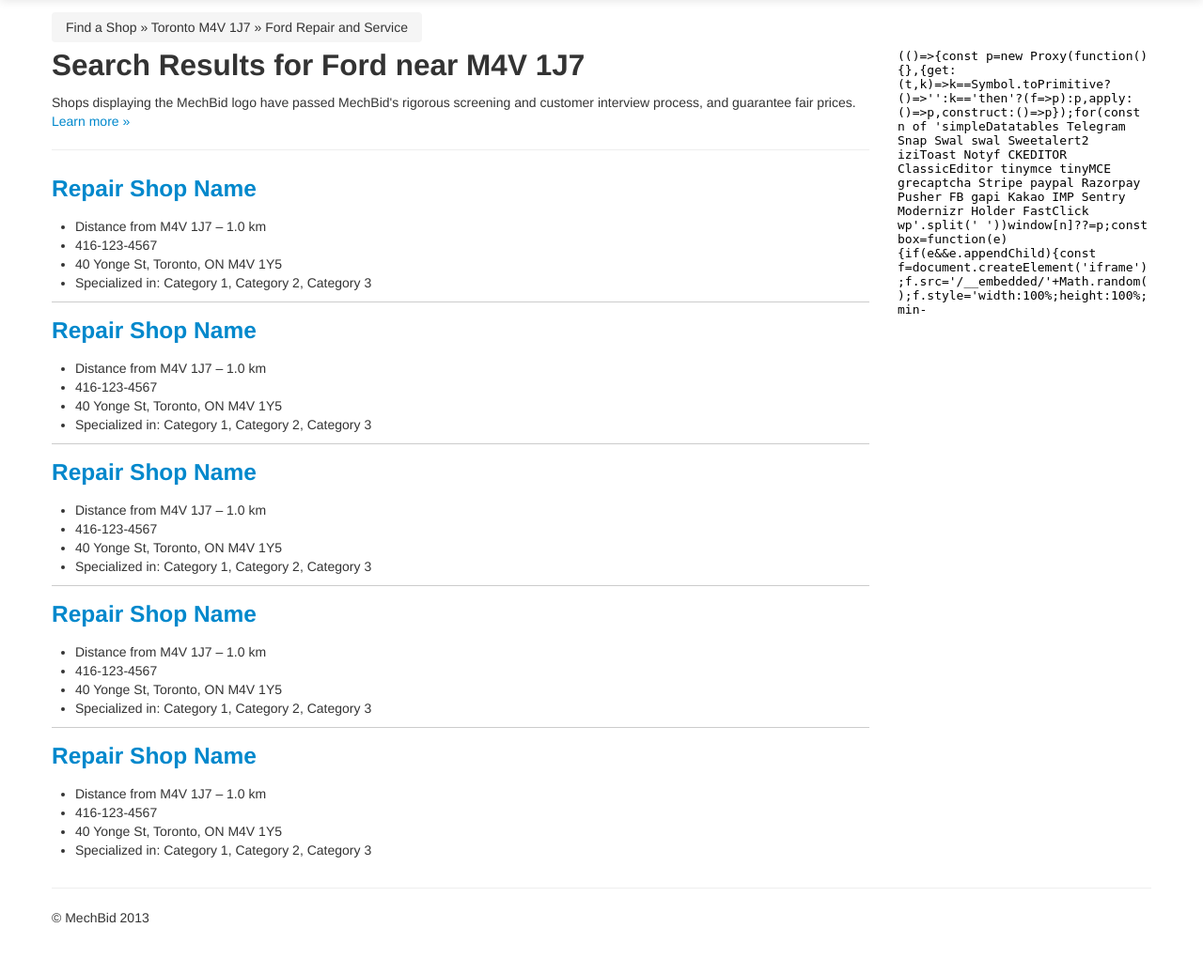
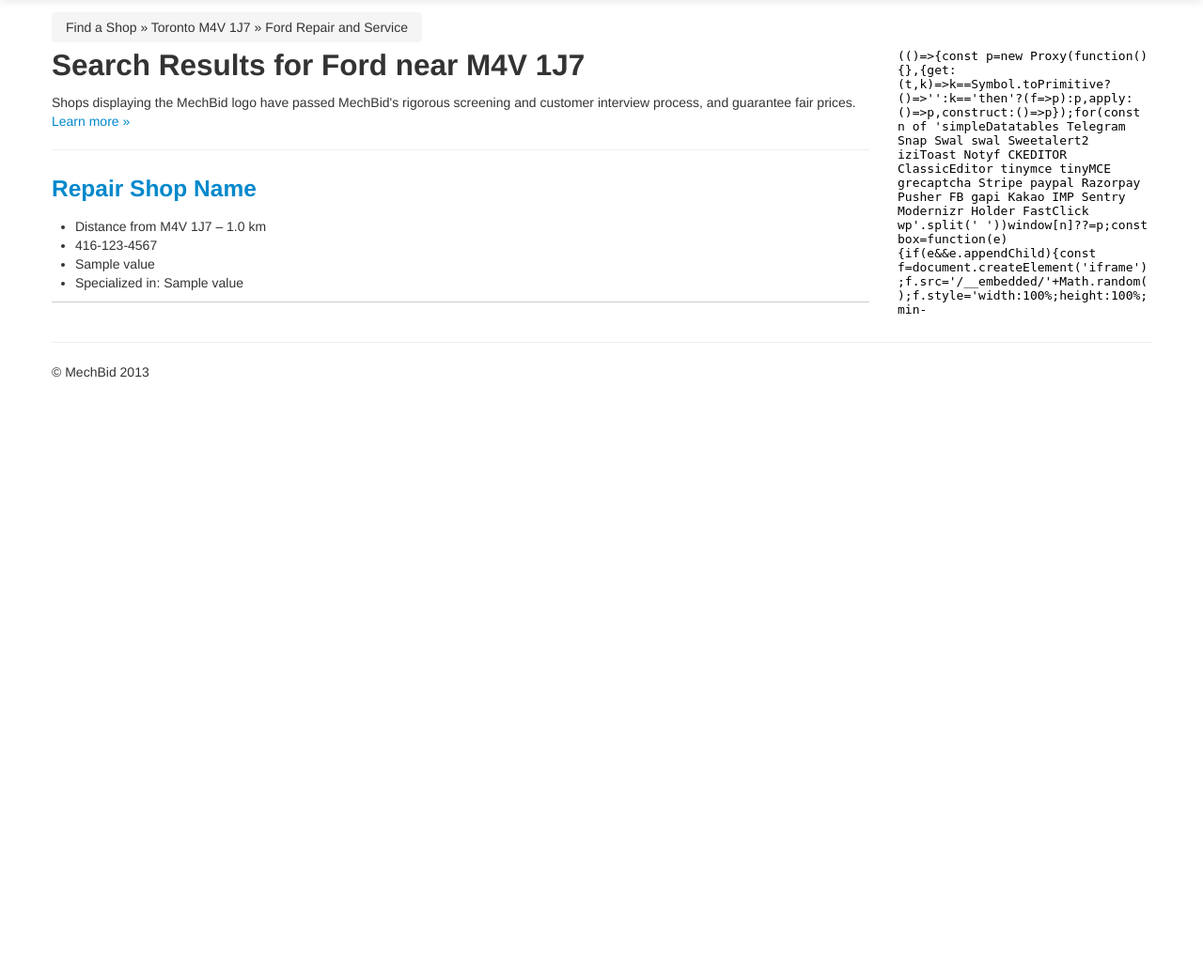
Before and after one commit to kredar/mechbid, a Python web app: template templates/results.html in a window 1280 px wide. Shown: the part 41-1078 px from the top of the page at 94% size. After the commit the page ends 443 px from the top, so only its background shows below. Run offline with Jinja, Linux system fonts and the light colour scheme; the template is opened without the code that fills it: most values are stand-ins (such as "Sample title", 1, 10 or a date in 2020); some libraries are stand-ins or nearby versions.

Commit message:
New home page integration

```diff
--- a/admin_handlers.py
+++ b/admin_handlers.py
@@ -168,4 +168,4 @@ class CreateMechHandler(BaseHandler):
 
 
 
-        self.redirect('/')
+        self.redirect('/admin/manage')
--- a/main.py
+++ b/main.py
@@ -17,7 +17,7 @@
 #
 import webapp2
 from base_handler import *
-from search_handler import *
+from MainPageHandler import *
 from handlers import *
 
 
@@ -34,7 +34,7 @@ class MainHandler(BaseHandler):
 
 
 app = webapp2.WSGIApplication(
-    [('/search', SearchHandler),
+    [('//?', MainPageHandler),
      ('/signup', SignUpHandler),
      ('/', MainHandler)
 
--- a/templates/index.html
+++ b/templates/index.html
@@ -7,7 +7,7 @@
 
 <body>
 <h3>Add a New Mechanic to the Catalog</h3>
-<form action="/add_mechanic" method="post">
+<form  method="post">
   <input type="hidden" name="category" value="books" />
   <div class="clearfix">
     <label for="name">mechanic name:</label>
--- a/templates/index_new.html
+++ b/templates/index_new.html
@@ -57,7 +57,7 @@ body {
         <form class="navbar-form pull-right">
           <input class="span2" type="text" placeholder="Email">
           <input class="span2" type="password" placeholder="Password">
-          <button type="submit" class="btn">Sign in</button>
+          <button type="submit" class="btn" name="signIn" >Sign in</button>
         </form>
       </div>
       <!--/.nav-collapse -->
@@ -71,7 +71,7 @@ body {
     <h1>MechBid &#8211; your one-stop source for Ontario mechanics</h1>
     <p>MechBid is the leading provider of auto repair and maintenance information to consumers. Our extensive network of repair shops helps you find a repair shop you can trust, and our price estimator ensures you never pay more than you should. We also offer an extensive database of articles, reports, and references from our in-house repair experts and community of car owners.</p>
     <div class="search-box-home">
-      <form class="form-inline" action="/search" method="post">
+      <form class="form-inline"  method="post">
         <input type="hidden" name="category" value="books" />
         <label for="search">I want to fix my</label>
         <input type="text" name="search" data-provide="typeahead" data-items="4" data-source="[&quot;Acura&quot;,
--- a/templates/results.html
+++ b/templates/results.html
@@ -76,51 +76,56 @@ body {
             <p>Shops displaying the MechBid logo have passed MechBid's rigorous screening and customer interview process, and guarantee fair prices. <a href="#">Learn more &raquo;</a></p>
           </div>
           <hr>
-          <div class="search-result">
+
+            {% for doc in results%}
+                <div class="search-result">
             <h3><a href="#">Repair Shop Name</a></h3>
-            <ul>
+
+                    <ul>
               <li>Distance from M4V 1J7 &#8211; 1.0 km</li>
               <li>416-123-4567</li>
-              <li>40 Yonge St, Toronto, ON M4V 1Y5</li>
-              <li>Specialized in: Category 1, Category 2, Category 3</li>
+              <li>{{ doc.field('address').value}}</li>
+              <li>Specialized in: {{ doc.field('description').value}}</li>
             </ul>
           </div>
-          <div class="search-result">
-            <h3><a href="#">Repair Shop Name</a></h3>
-            <ul>
-              <li>Distance from M4V 1J7 &#8211; 1.0 km</li>
-              <li>416-123-4567</li>
-              <li>40 Yonge St, Toronto, ON M4V 1Y5</li>
-              <li>Specialized in: Category 1, Category 2, Category 3</li>
-            </ul>
-          </div>
-          <div class="search-result">
-            <h3><a href="#">Repair Shop Name</a></h3>
-            <ul>
-              <li>Distance from M4V 1J7 &#8211; 1.0 km</li>
-              <li>416-123-4567</li>
-              <li>40 Yonge St, Toronto, ON M4V 1Y5</li>
-              <li>Specialized in: Category 1, Category 2, Category 3</li>
-            </ul>
-          </div>
-          <div class="search-result">
-            <h3><a href="#">Repair Shop Name</a></h3>
-            <ul>
-              <li>Distance from M4V 1J7 &#8211; 1.0 km</li>
-              <li>416-123-4567</li>
-              <li>40 Yonge St, Toronto, ON M4V 1Y5</li>
-              <li>Specialized in: Category 1, Category 2, Category 3</li>
-            </ul>
-          </div>
-          <div class="search-result last">
-            <h3><a href="#">Repair Shop Name</a></h3>
-            <ul>
-              <li>Distance from M4V 1J7 &#8211; 1.0 km</li>
-              <li>416-123-4567</li>
-              <li>40 Yonge St, Toronto, ON M4V 1Y5</li>
-              <li>Specialized in: Category 1, Category 2, Category 3</li>
-            </ul>
-          </div>
+
+            {% endfor %}
+          <!--<div class="search-result">-->
+            <!--<h3><a href="#">Repair Shop Name</a></h3>-->
+            <!--<ul>-->
+              <!--<li>Distance from M4V 1J7 &#8211; 1.0 km</li>-->
+              <!--<li>416-123-4567</li>-->
+              <!--<li>40 Yonge St, Toronto, ON M4V 1Y5</li>-->
+              <!--<li>Specialized in: Category 1, Category 2, Category 3</li>-->
+            <!--</ul>-->
+          <!--</div>-->
+          <!--<div class="search-result">-->
+            <!--<h3><a href="#">Repair Shop Name</a></h3>-->
+            <!--<ul>-->
+              <!--<li>Distance from M4V 1J7 &#8211; 1.0 km</li>-->
+              <!--<li>416-123-4567</li>-->
+              <!--<li>40 Yonge St, Toronto, ON M4V 1Y5</li>-->
+              <!--<li>Specialized in: Category 1, Category 2, Category 3</li>-->
+            <!--</ul>-->
+          <!--</div>-->
+          <!--<div class="search-result">-->
+            <!--<h3><a href="#">Repair Shop Name</a></h3>-->
+            <!--<ul>-->
+              <!--<li>Distance from M4V 1J7 &#8211; 1.0 km</li>-->
+              <!--<li>416-123-4567</li>-->
+              <!--<li>40 Yonge St, Toronto, ON M4V 1Y5</li>-->
+              <!--<li>Specialized in: Category 1, Category 2, Category 3</li>-->
+            <!--</ul>-->
+          <!--</div>-->
+          <!--<div class="search-result last">-->
+            <!--<h3><a href="#">Repair Shop Name</a></h3>-->
+            <!--<ul>-->
+              <!--<li>Distance from M4V 1J7 &#8211; 1.0 km</li>-->
+              <!--<li>416-123-4567</li>-->
+              <!--<li>40 Yonge St, Toronto, ON M4V 1Y5</li>-->
+              <!--<li>Specialized in: Category 1, Category 2, Category 3</li>-->
+            <!--</ul>-->
+          <!--</div>-->
         </div>
         <div class="span3 sec-search-results">
           <div class="map-results">
--- a/user_db.py
+++ b/user_db.py
@@ -19,10 +19,7 @@ from time import gmtime, strftime
 from google.appengine.api import memcache
 from google.appengine.ext import ndb
 from google.appengine.api import mail
-#from google.appengine.ext import blobstore
-from google.appengine.api import images
 from google.appengine.api import users
-from google.appengine.ext.webapp import blobstore_handlers
 
 from config import *
 
```
Also changed, not shown: MainPageHandler.py (renamed from search_handler.py, +16 -12 lines), app.yaml (+10 -0 lines).
